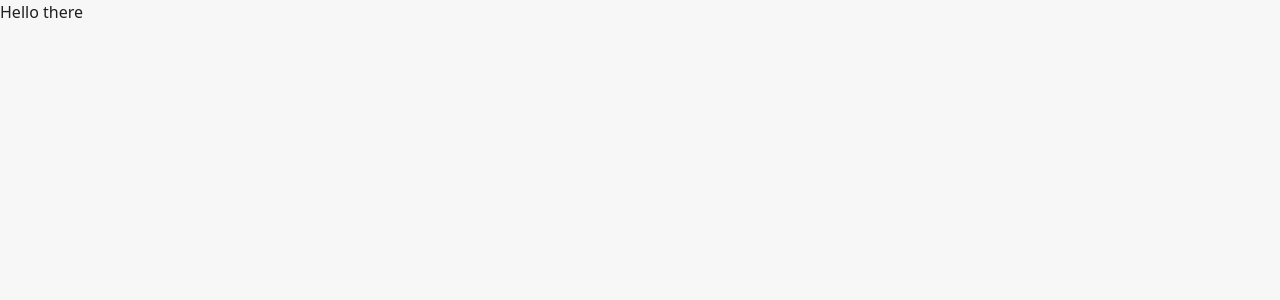
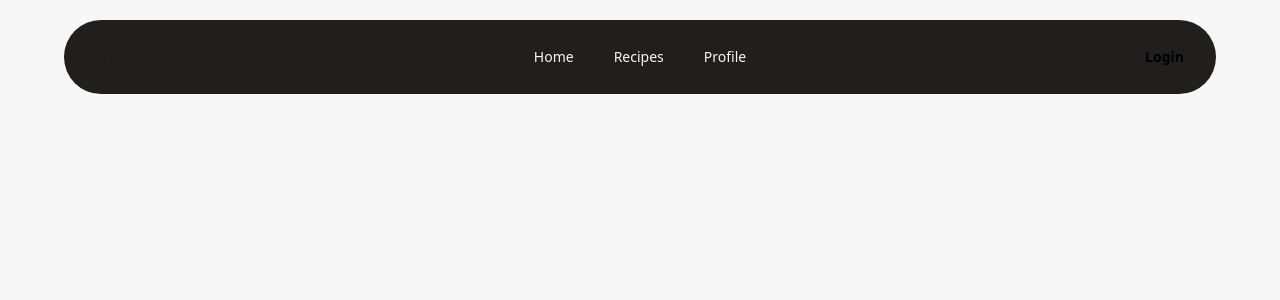
Before and after one commit to donnyjb06/whisk, a React (Vite) app: page / in a window 1280 px wide. Shown: the top 300 px of the page. Built offline with nearby package versions, Linux system fonts and the light colour scheme.

Commit message:
feat: add responsive NavBar component and UI
Introduces a new NavBar component with desktop and mobile navigation, utilizing a resizable-navbar UI module. Updates App.tsx to use the NavBar and Outlet for routing. Adds dependencies @tabler/icons-react and motion for enhanced UI features.

```diff
--- a/package.json
+++ b/package.json
@@ -10,10 +10,12 @@
     "preview": "vite preview"
   },
   "dependencies": {
+    "@tabler/icons-react": "^3.34.1",
     "@tailwindcss/vite": "^4.1.12",
     "class-variance-authority": "^0.7.1",
     "clsx": "^2.1.1",
     "lucide-react": "^0.542.0",
+    "motion": "^12.23.12",
     "react": "^19.1.1",
     "react-dom": "^19.1.1",
     "react-router": "^7.8.2",
--- a/src/App.tsx
+++ b/src/App.tsx
@@ -1,7 +1,11 @@
+import { Outlet } from "react-router";
+import NavBar from "./components/NavBar";
+
 function App() {
 	return (
 		<>
-			<p>Hello there</p>
+    <NavBar />
+		<Outlet />
 		</>
 	);
 }
--- /dev/null
+++ b/src/components/NavBar.tsx
@@ -0,0 +1,87 @@
+import { useState } from "react";
+import {
+	Navbar,
+	NavBody,
+	NavbarLogo,
+	NavItems,
+	NavbarButton,
+	MobileNav,
+	MobileNavHeader,
+	MobileNavToggle,
+	MobileNavMenu,
+} from "./ui/resizable-navbar";
+
+const NavBar = () => {
+	const navItems = [
+		{
+			name: "Home",
+			link: "/",
+		},
+		{
+			name: "Recipes",
+			link: "/recipes",
+		},
+		{
+			name: "Profile",
+			link: "/profile",
+		},
+	];
+	const [isMobileMenuOpen, setIsMobileMenuOpen] = useState<boolean>(false);
+	return (
+		<Navbar>
+			{/* Desktop Navigation */}
+			<NavBody className="bg-foreground">
+				<NavbarLogo />
+				<NavItems items={navItems} />
+				<div className="flex items-center gap-4">
+					<NavbarButton variant="secondary">Login</NavbarButton>
+				</div>
+			</NavBody>
+
+			{/* Mobile Navigation */}
+			<MobileNav>
+				<MobileNavHeader>
+					<NavbarLogo />
+					<MobileNavToggle
+						isOpen={isMobileMenuOpen}
+						onClick={() => setIsMobileMenuOpen(!isMobileMenuOpen)}
+					/>
+				</MobileNavHeader>
+
+				<MobileNavMenu
+					isOpen={isMobileMenuOpen}
+					onClose={() => setIsMobileMenuOpen(false)}
+				>
+					{navItems.map((item, idx) => (
+						<a
+							key={`mobile-link-${idx}`}
+							href={item.link}
+							onClick={() => setIsMobileMenuOpen(false)}
+							className="relative text-neutral-600 dark:text-neutral-300"
+						>
+							<span className="block">{item.name}</span>
+						</a>
+					))}
+					<div className="flex w-full flex-col gap-4">
+						<NavbarButton
+							onClick={() => setIsMobileMenuOpen(false)}
+							variant="primary"
+							className="w-full"
+						>
+							Login
+						</NavbarButton>
+						<NavbarButton
+							onClick={() => setIsMobileMenuOpen(false)}
+							variant="primary"
+							className="w-full"
+						>
+							Book a call
+						</NavbarButton>
+					</div>
+				</MobileNavMenu>
+			</MobileNav>
+		</Navbar>
+	);
+};
+
+export default NavBar;
--- /dev/null
+++ b/src/components/ui/resizable-navbar.tsx
@@ -0,0 +1,284 @@
+"use client";
+import { cn } from "@/lib/utils";
+import { IconMenu2, IconX } from "@tabler/icons-react";
+import {
+	motion,
+	AnimatePresence,
+	useScroll,
+	useMotionValueEvent,
+} from "motion/react";
+import lightModeLogo from "@/assets/logo-black.svg";
+
+import React, { useRef, useState } from "react";
+
+interface NavbarProps {
+	children: React.ReactNode;
+	className?: string;
+}
+
+interface NavBodyProps {
+	children: React.ReactNode;
+	className?: string;
+	visible?: boolean;
+}
+
+interface NavItemsProps {
+	items: {
+		name: string;
+		link: string;
+	}[];
+	className?: string;
+	onItemClick?: () => void;
+}
+
+interface MobileNavProps {
+	children: React.ReactNode;
+	className?: string;
+	visible?: boolean;
+}
+
+interface MobileNavHeaderProps {
+	children: React.ReactNode;
+	className?: string;
+}
+
+interface MobileNavMenuProps {
+	children: React.ReactNode;
+	className?: string;
+	isOpen: boolean;
+	onClose: () => void;
+}
+
+export const Navbar = ({ children, className }: NavbarProps) => {
+	const ref = useRef<HTMLDivElement>(null);
+	const { scrollY } = useScroll({
+		target: ref,
+		offset: ["start start", "end start"],
+	});
+	const [visible, setVisible] = useState<boolean>(false);
+
+	useMotionValueEvent(scrollY, "change", (latest) => {
+		if (latest > 100) {
+			setVisible(true);
+		} else {
+			setVisible(false);
+		}
+	});
+
+	return (
+		<motion.div
+			ref={ref}
+			// IMPORTANT: Change this to class of `fixed` if you want the navbar to be fixed
+			className={cn("sticky inset-x-0 top-5 z-40 w-full", className)}
+		>
+			{React.Children.map(children, (child) =>
+				React.isValidElement(child)
+					? React.cloneElement(
+							child as React.ReactElement<{ visible?: boolean }>,
+							{ visible }
+					  )
+					: child
+			)}
+		</motion.div>
+	);
+};
+
+export const NavBody = ({ children, className, visible }: NavBodyProps) => {
+	return (
+		<motion.div
+			animate={{
+				backdropFilter: visible ? "blur(10px)" : "none",
+				boxShadow: visible
+					? "0 0 24px rgba(34, 42, 53, 0.06), 0 1px 1px rgba(0, 0, 0, 0.05), 0 0 0 1px rgba(34, 42, 53, 0.04), 0 0 4px rgba(34, 42, 53, 0.08), 0 16px 68px rgba(47, 48, 55, 0.05), 0 1px 0 rgba(255, 255, 255, 0.1) inset"
+					: "none",
+				width: visible ? "40%" : "100%",
+				y: visible ? 20 : 0,
+			}}
+			transition={{
+				type: "spring",
+				stiffness: 200,
+				damping: 50,
+			}}
+			style={{
+				minWidth: "800px",
+			}}
+			className={cn(
+				"relative z-[60] mx-auto hidden w-full max-w-[90%] flex-row items-center justify-between self-start rounded-full bg-transparent px-4 py-2 lg:flex dark:bg-transparent",
+				visible && "bg-white/80 dark:bg-neutral-950/80",
+				className
+			)}
+		>
+			{children}
+		</motion.div>
+	);
+};
+
+export const NavItems = ({ items, className, onItemClick }: NavItemsProps) => {
+	const [hovered, setHovered] = useState<number | null>(null);
+
+	return (
+		<motion.div
+			onMouseLeave={() => setHovered(null)}
+			className={cn(
+				"absolute inset-0 hidden flex-1 flex-row items-center justify-center space-x-2 text-sm font-medium text-zinc-600 transition duration-200 hover:text-zinc-800 lg:flex lg:space-x-2",
+				className
+			)}
+		>
+			{items.map((item, idx) => (
+				<a
+					onMouseEnter={() => setHovered(idx)}
+					onClick={onItemClick}
+					className="relative px-4 py-2 text-background hover:text-primary-foreground duration-500 "
+					key={`link-${idx}`}
+					href={item.link}
+				>
+					{hovered === idx && (
+						<motion.div
+							initial={{opacity: 0}}
+							animate={{opacity: 1}}
+							transition={{duration: 0.3}}
+							layoutId="hovered"
+							className="absolute inset-0 h-full w-full rounded-full bg-primary-emphasis"
+						/>
+					)}
+					<span className="relative z-20">{item.name}</span>
+				</a>
+			))}
+		</motion.div>
+	);
+};
+
+export const MobileNav = ({ children, className, visible }: MobileNavProps) => {
+	return (
+		<motion.div
+			animate={{
+				backdropFilter: visible ? "blur(10px)" : "none",
+				boxShadow: visible
+					? "0 0 24px rgba(34, 42, 53, 0.06), 0 1px 1px rgba(0, 0, 0, 0.05), 0 0 0 1px rgba(34, 42, 53, 0.04), 0 0 4px rgba(34, 42, 53, 0.08), 0 16px 68px rgba(47, 48, 55, 0.05), 0 1px 0 rgba(255, 255, 255, 0.1) inset"
+					: "none",
+				width: visible ? "90%" : "100%",
+				paddingRight: visible ? "12px" : "0px",
+				paddingLeft: visible ? "12px" : "0px",
+				borderRadius: visible ? "4px" : "2rem",
+				y: visible ? 20 : 0,
+			}}
+			transition={{
+				type: "spring",
+				stiffness: 200,
+				damping: 50,
+			}}
+			className={cn(
+				"relative z-50 mx-auto flex w-full max-w-[calc(100vw-2rem)] flex-col items-center justify-between bg-transparent px-0 py-2 lg:hidden",
+				visible && "bg-white/80 dark:bg-neutral-950/80",
+				className
+			)}
+		>
+			{children}
+		</motion.div>
+	);
+};
+
+export const MobileNavHeader = ({
+	children,
+	className,
+}: MobileNavHeaderProps) => {
+	return (
+		<div
+			className={cn(
+				"flex w-full flex-row items-center justify-between",
+				className
+			)}
+		>
+			{children}
+		</div>
+	);
+};
+
+export const MobileNavMenu = ({
+	children,
+	className,
+	isOpen,
+}: MobileNavMenuProps) => {
+	return (
+		<AnimatePresence>
+			{isOpen && (
+				<motion.div
+					initial={{ opacity: 0 }}
+					animate={{ opacity: 1 }}
+					exit={{ opacity: 0 }}
+					className={cn(
+						"absolute inset-x-0 top-16 z-50 flex w-full flex-col items-start justify-start gap-4 rounded-lg bg-white px-4 py-8 shadow-[0_0_24px_rgba(34,_42,_53,_0.06),_0_1px_1px_rgba(0,_0,_0,_0.05),_0_0_0_1px_rgba(34,_42,_53,_0.04),_0_0_4px_rgba(34,_42,_53,_0.08),_0_16px_68px_rgba(47,_48,_55,_0.05),_0_1px_0_rgba(255,_255,_255,_0.1)_inset] dark:bg-neutral-950",
+						className
+					)}
+				>
+					{children}
+				</motion.div>
+			)}
+		</AnimatePresence>
+	);
+};
+
+export const MobileNavToggle = ({
+	isOpen,
+	onClick,
+}: {
+	isOpen: boolean;
+	onClick: () => void;
+}) => {
+	return isOpen ? (
+		<IconX className="text-black dark:text-white" onClick={onClick} />
+	) : (
+		<IconMenu2 className="text-black dark:text-white" onClick={onClick} />
+	);
+};
+
+export const NavbarLogo = () => {
+	return (
+		<a
+			href="#"
+			className="relative z-20 mr-4 flex items-center space-x-2 px-2 py-1 text-sm font-normal text-black"
+		>
+			<img src={lightModeLogo} alt="logo" width={50} height={50} />
+		</a>
+	);
+};
+
+export const NavbarButton = ({
+	href,
+	as: Tag = "a",
+	children,
+	className,
+	variant = "primary",
+	...props
+}: {
+	href?: string;
+	as?: React.ElementType;
+	children: React.ReactNode;
+	className?: string;
+	variant?: "primary" | "secondary" | "dark" | "gradient";
+} & (
+	| React.ComponentPropsWithoutRef<"a">
+	| React.ComponentPropsWithoutRef<"button">
+)) => {
+	const baseStyles =
+		"px-4 py-2 rounded-md bg-white button bg-white text-black text-sm font-bold relative cursor-pointer hover:-translate-y-0.5 transition duration-200 inline-block text-center";
+
+	const variantStyles = {
+		primary:
+			"shadow-[0_0_24px_rgba(34,_42,_53,_0.06),_0_1px_1px_rgba(0,_0,_0,_0.05),_0_0_0_1px_rgba(34,_42,_53,_0.04),_0_0_4px_rgba(34,_42,_53,_0.08),_0_16px_68px_rgba(47,_48,_55,_0.05),_0_1px_0_rgba(255,_255,_255,_0.1)_inset]",
+		secondary: "bg-transparent shadow-none dark:text-white",
+		dark: "bg-black text-white shadow-[0_0_24px_rgba(34,_42,_53,_0.06),_0_1px_1px_rgba(0,_0,_0,_0.05),_0_0_0_1px_rgba(34,_42,_53,_0.04),_0_0_4px_rgba(34,_42,_53,_0.08),_0_16px_68px_rgba(47,_48,_55,_0.05),_0_1px_0_rgba(255,_255,_255,_0.1)_inset]",
+		gradient:
+			"bg-gradient-to-b from-blue-500 to-blue-700 text-white shadow-[0px_2px_0px_0px_rgba(255,255,255,0.3)_inset]",
+	};
+
+	return (
+		<Tag
+			href={href || undefined}
+			className={cn(baseStyles, variantStyles[variant], className)}
+			{...props}
+		>
+			{children}
+		</Tag>
+	);
+};
```
Also changed, not shown: 1 other file (tests, documents, lock files or other folders).
